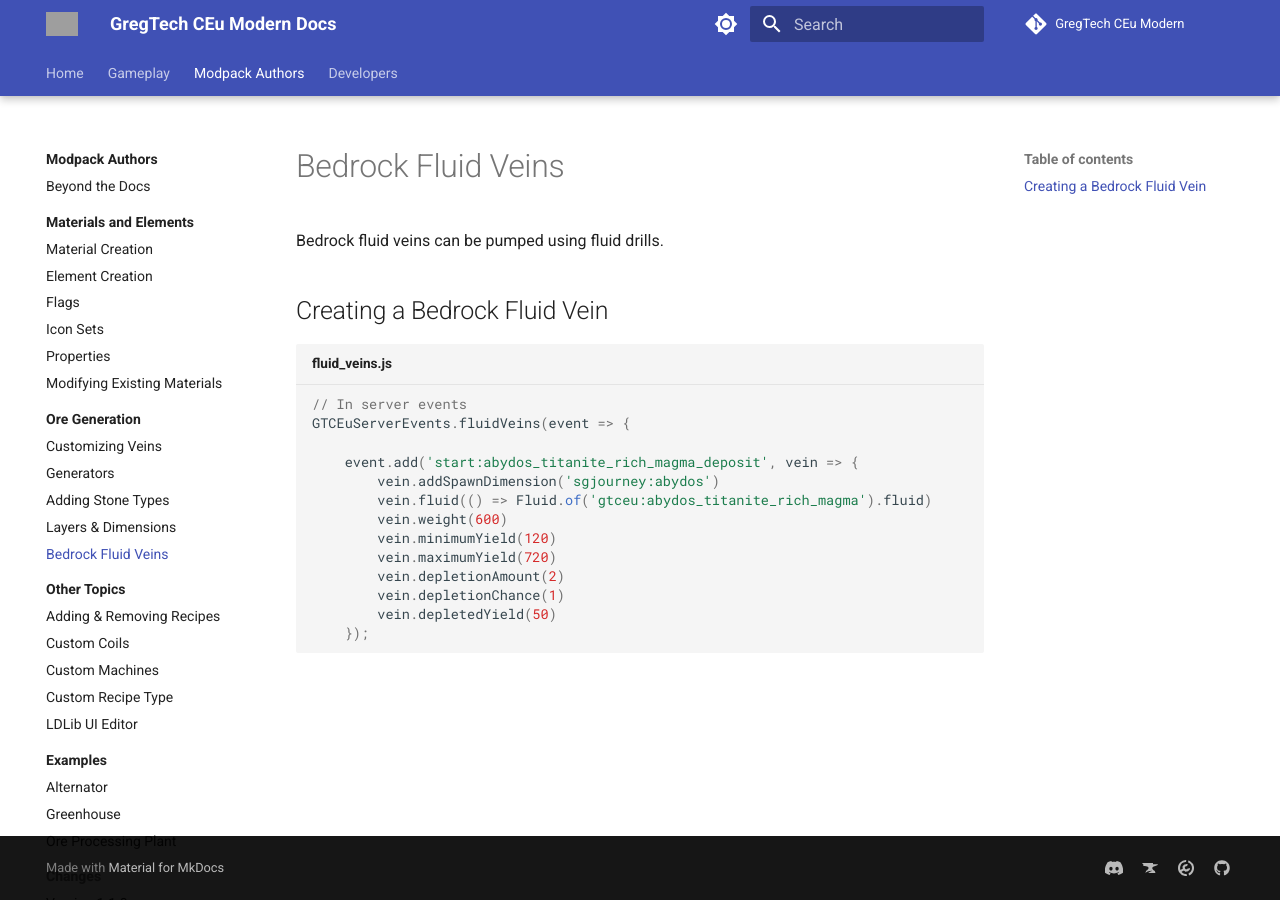
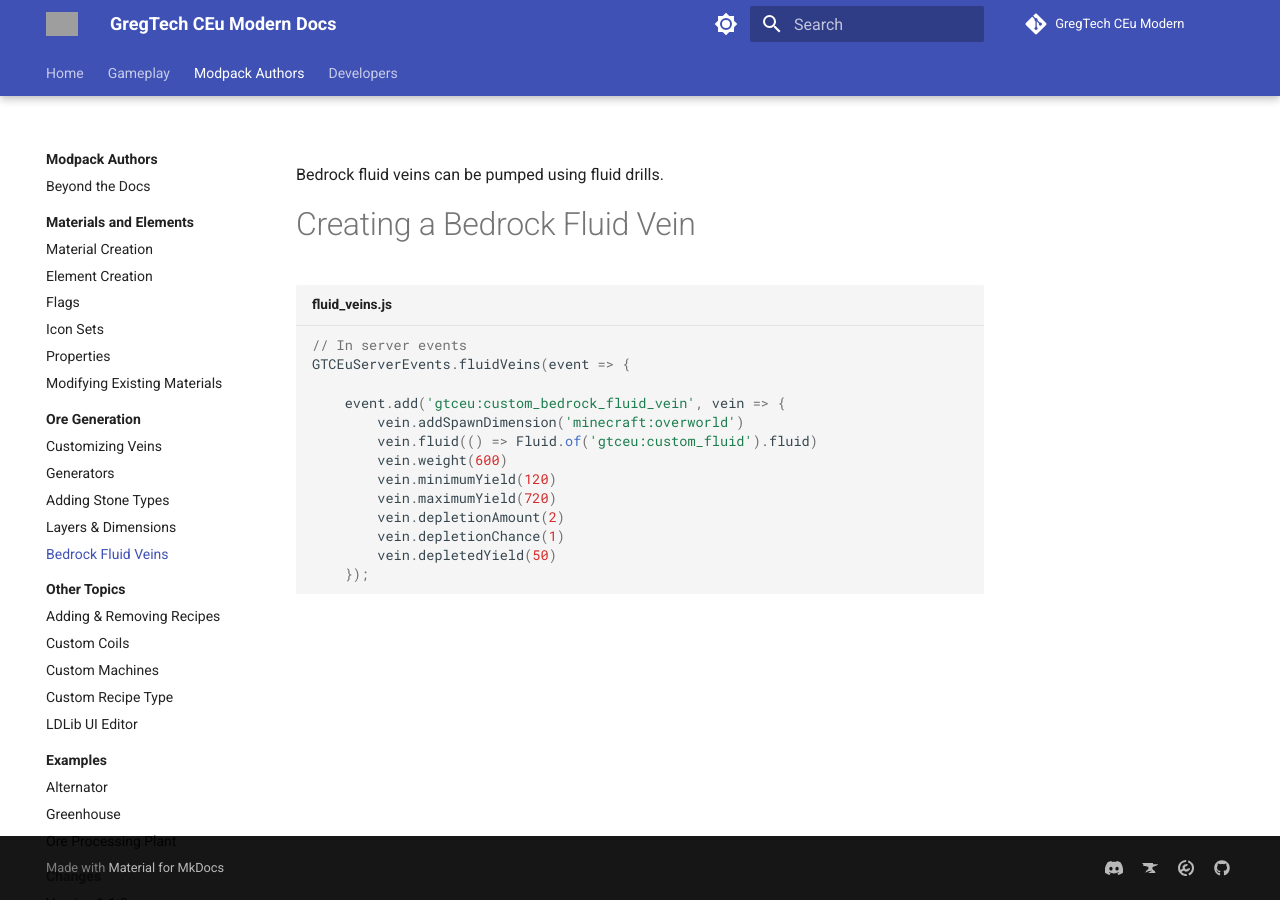
Before and after one commit to GregTechCEu/gtceu-modern-docs, an MkDocs documentation site: the page built from docs/Modpacks/Ore-Generation/Bedrock-Fluid-Veins.md, in a window 1280 px wide. Built offline with MkDocs 1.6.1 and Material for MkDocs 9.7.7, drawn with Linux system fonts in a browser that asks for light colours; comment, search, counter and statistics services are not loaded; grey boxes are pictures that could not be loaded.

Commit message:
fixed 2 things

````diff
--- a/docs/Modpacks/Ore-Generation/Bedrock-Fluid-Veins.md
+++ b/docs/Modpacks/Ore-Generation/Bedrock-Fluid-Veins.md
@@ -5,16 +5,16 @@
 
 Bedrock fluid veins can be pumped using fluid drills.
 
-## Creating a Bedrock Fluid Vein
+# Creating a Bedrock Fluid Vein
 
 
 ```js title="fluid_veins.js"
 // In server events
 GTCEuServerEvents.fluidVeins(event => {
 
-    event.add('start:abydos_titanite_rich_magma_deposit', vein => {
-        vein.addSpawnDimension('sgjourney:abydos')
-        vein.fluid(() => Fluid.of('gtceu:abydos_titanite_rich_magma').fluid)
+    event.add('gtceu:custom_bedrock_fluid_vein', vein => {
+        vein.addSpawnDimension('minecraft:overworld')
+        vein.fluid(() => Fluid.of('gtceu:custom_fluid').fluid)
         vein.weight(600)
         vein.minimumYield(120)
         vein.maximumYield(720)
````
